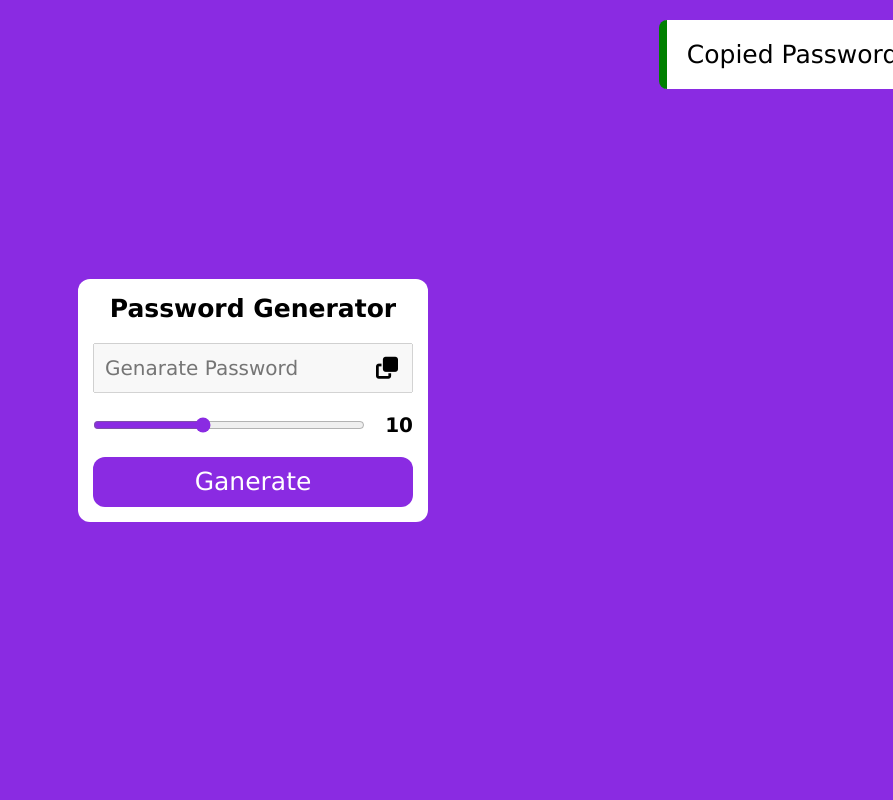
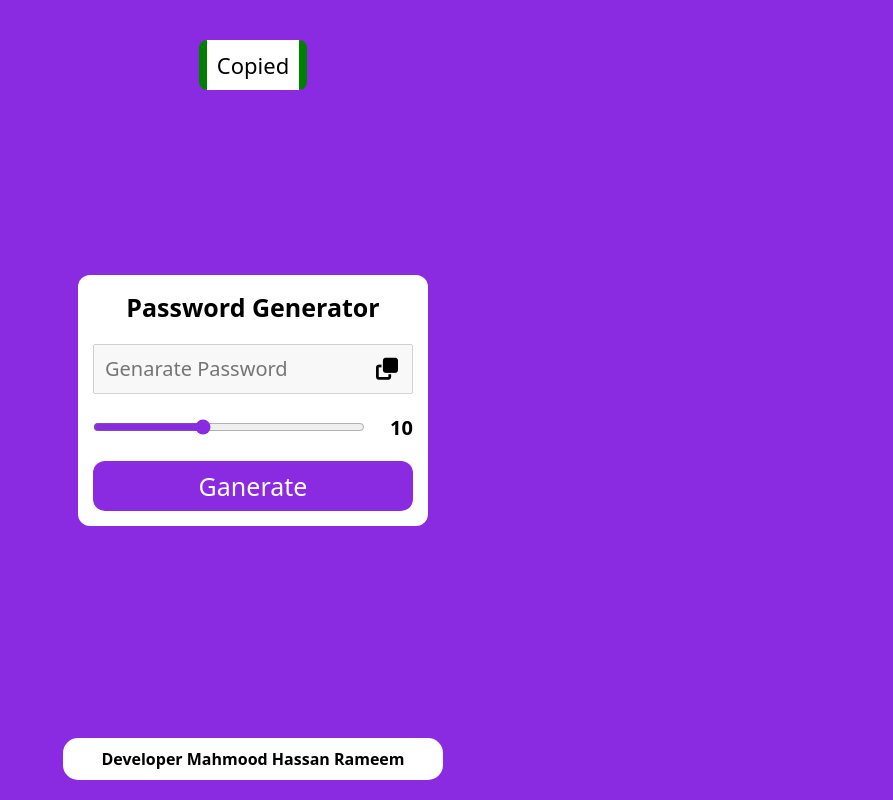
Before and after one commit to rameem2003/password-generator, a plain HTML site: page index.html in a window 1280 px wide. Both pictures are taken after a click on the icon 774 px from the left and 367 px from the top of the page. Shown: the whole page, without its empty margins (387-1280 px from the left). Drawn offline with Linux system fonts and the light colour scheme.

Commit message:
update ui and function

```diff
--- a/app.js
+++ b/app.js
@@ -4,6 +4,7 @@ const rangeValue = document.getElementById("rangeValue");
 const genBtn = document.getElementById("genBtn");
 const copyBtn = document.getElementById("copyBtn");
 const toast = document.getElementById("toast");
+const copyPass = document.getElementById("copyPass");
 
 let allChar = "abcdefghijklmnopqrstupwxyzABCDEFGHIJKLMNOPQRSTUVWXYZ1234567890"
 
@@ -25,24 +26,26 @@ genBtn.addEventListener("click", generatePassword)
 // slide rangebar
 rangeBar.addEventListener("input", () => {
     rangeValue.innerHTML = rangeBar.value;
-    generatePassword();
+    // generatePassword();
 })
 
 
 // copy button
 copyBtn.addEventListener("click", ()=>{
     navigator.clipboard.writeText(output_window.value);
-    show_toast()
+    show_toast(output_window.value)
 })
 
 
 // show toast massage
 let x;
-function show_toast(){
+function show_toast(password){
+
+    copyPass.innerHTML = password;
 
     clearTimeout(x);
-    toast.style.transform = "translate(550px)"
+    toast.style.transform = "translateY(20px)"
     x = setTimeout(() => {
-        toast.style.transform = "translate(1000px)"
+        toast.style.transform = "translateY(-100px)"
     }, 5000);
 }
--- a/index.html
+++ b/index.html
@@ -30,8 +30,14 @@
     </div>
 
     <div class="toast" id="toast">
-        <p>Copied Password ❤</p>
+        <span id="copyPass"></span>
+        <span>Copied</span>
     </div>
+
+
+    <footer>
+        <p>Developer Mahmood Hassan Rameem</p>
+    </footer>
 
     <script src="./app.js"></script>
 </body>
--- a/style.css
+++ b/style.css
@@ -2,7 +2,8 @@
     margin: 0;
     padding: 0;
     box-sizing: border-box;
-    font-family: Verdana, Geneva, Tahoma, sans-serif;
+    /* font-family: Verdana, Geneva, Tahoma, sans-serif; */
+    font-family: system-ui, -apple-system, BlinkMacSystemFont, 'Segoe UI', Roboto, Oxygen, Ubuntu, Cantarell, 'Open Sans', 'Helvetica Neue', sans-serif;
 }
 
 body{
@@ -91,14 +92,33 @@ body{
     top: 20px;
     /* right: -1000px; */
     background-color: white;
-    padding: 20px;
+    padding: 10px;
     border-radius: 8px;
     border-left: 8px solid green;
+    border-right: 8px solid green;
     transition: 0.5s linear;
-    transform: translate(1000px);
+    transform: translateY(-100px);
 }
 
 
-#toast p{
-    font-size: 25px;
+#toast span{
+    font-size: 22px;
 }
+
+#toast #copyPass{
+    color: blueviolet;
+    font-weight: bold;
+}
+
+footer{
+    position: absolute;
+    bottom: 20px;
+    left: 50%;
+    transform: translateX(-50%);
+    padding: 10px;
+    background-color: white;
+    border-radius: 15px;
+    font-weight: bold;
+    width: 380px;
+    text-align: center;
+}
```
